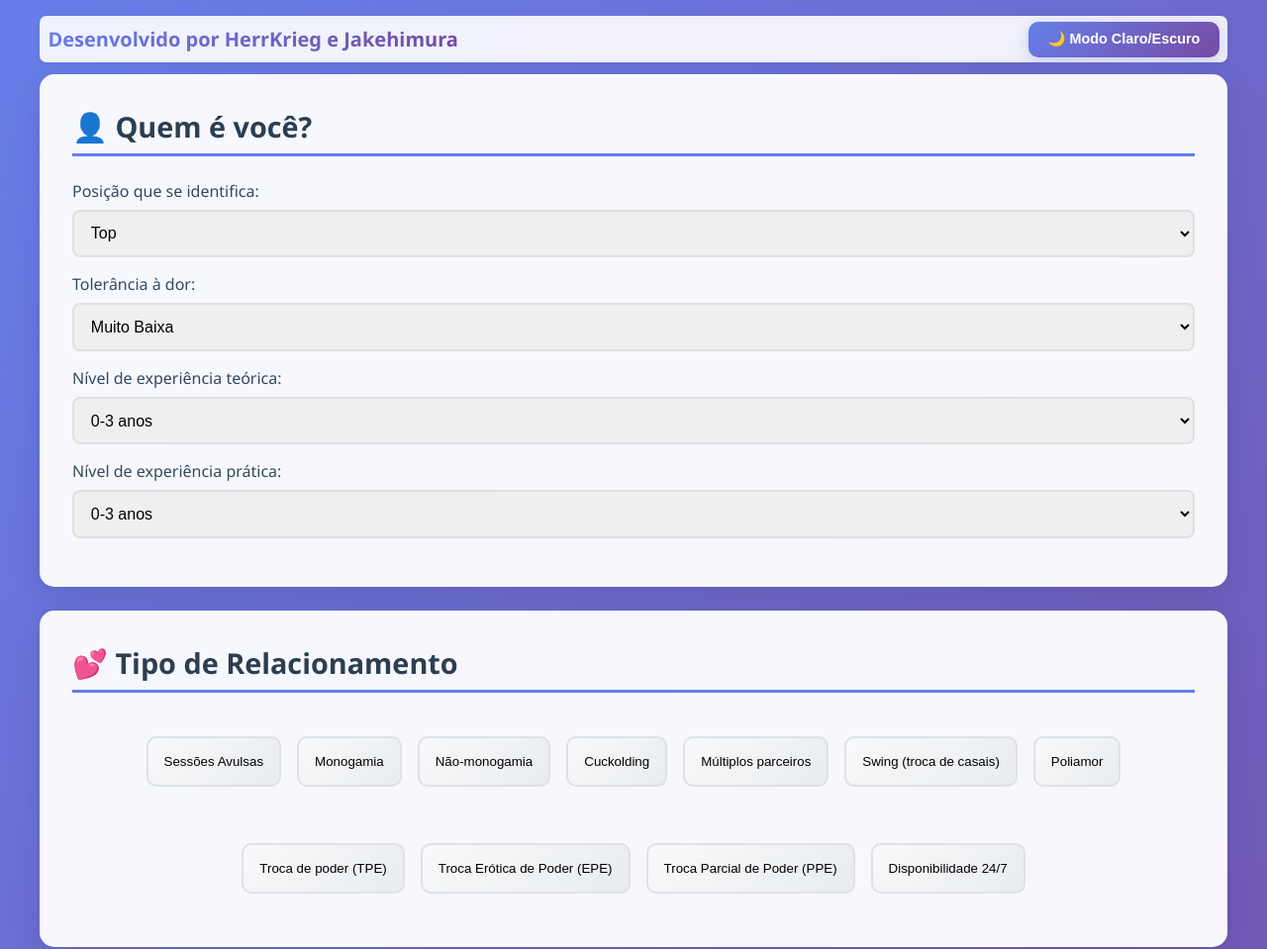
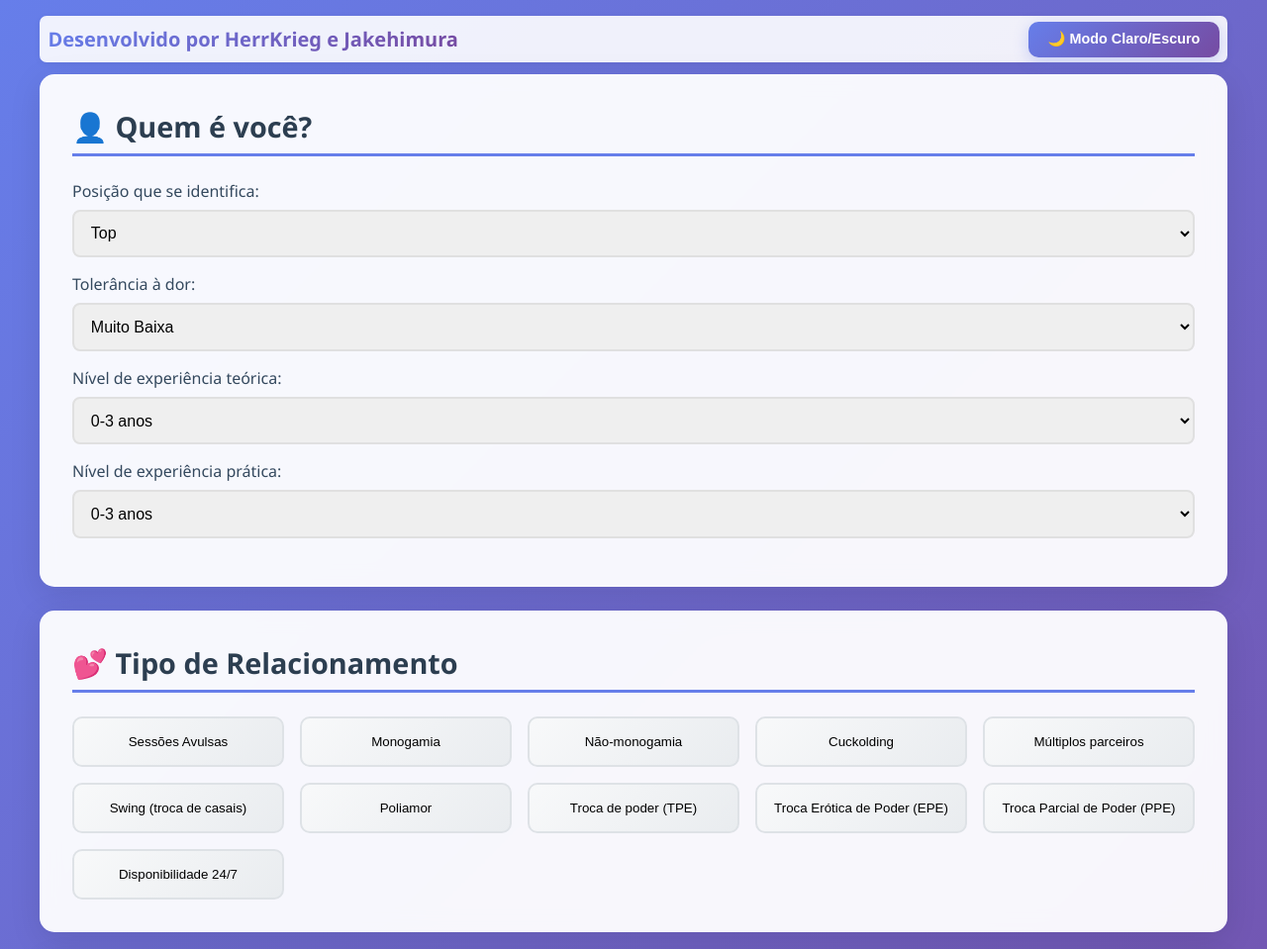
Before and after one commit to Jakehimura/Kinklistbr, a plain HTML site: page index.html in a window 1280 px wide. Shown: the top 959 px of the page at 99% size. Drawn offline with nearby package versions, Linux system fonts and the light colour scheme; a script that the page names is missing.

Commit message:
Update index.html
toggle original

```diff
--- a/index.html
+++ b/index.html
@@ -246,14 +246,11 @@
       color: #ecf0f1;
     }
 
-     .toggle-group {
-      display: flex;
-      flex-wrap: wrap;
-      justify-content: center;
-      align-items: center;
+      .toggle-group {
+      display: grid;
+      grid-template-columns: repeat(auto-fit, minmax(200px, 1fr));
       gap: 1rem;
       margin-top: 1rem;
-      min-height: 200px;
     }
 
     .toggle {
```
